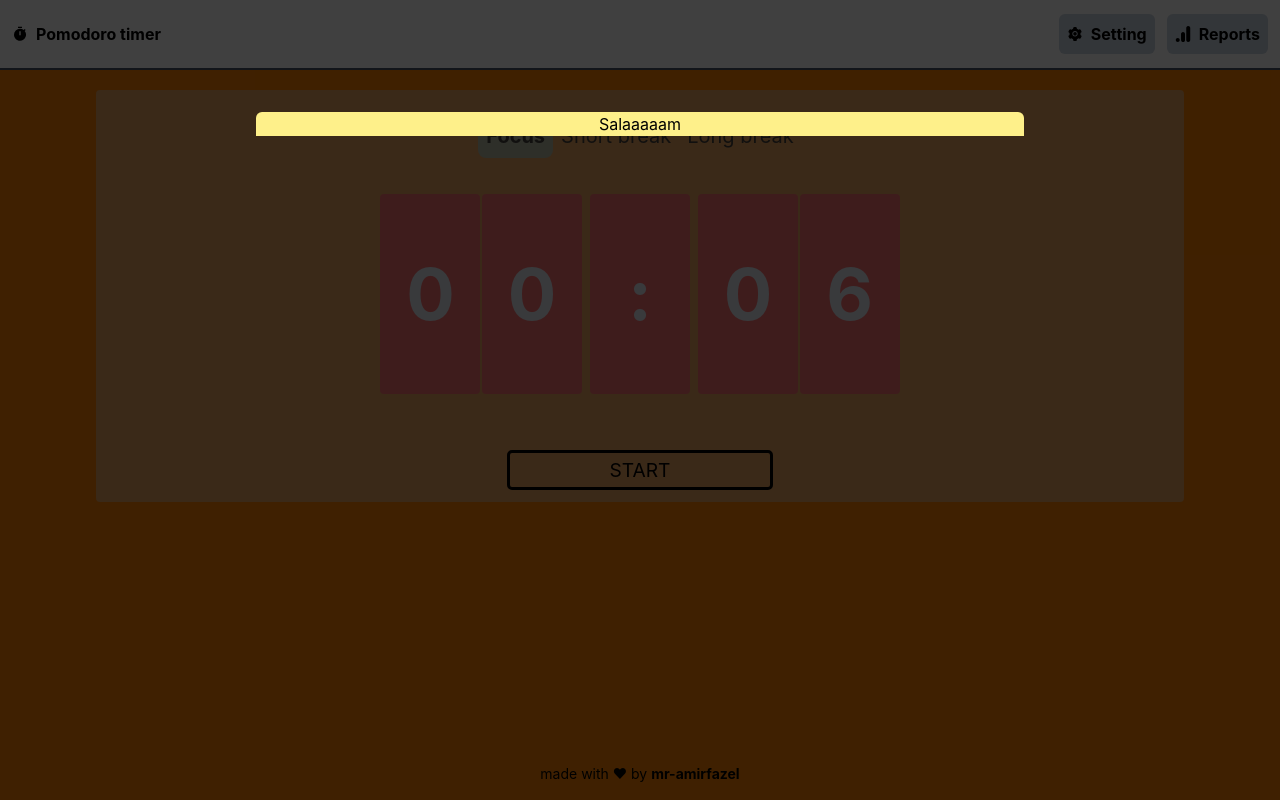
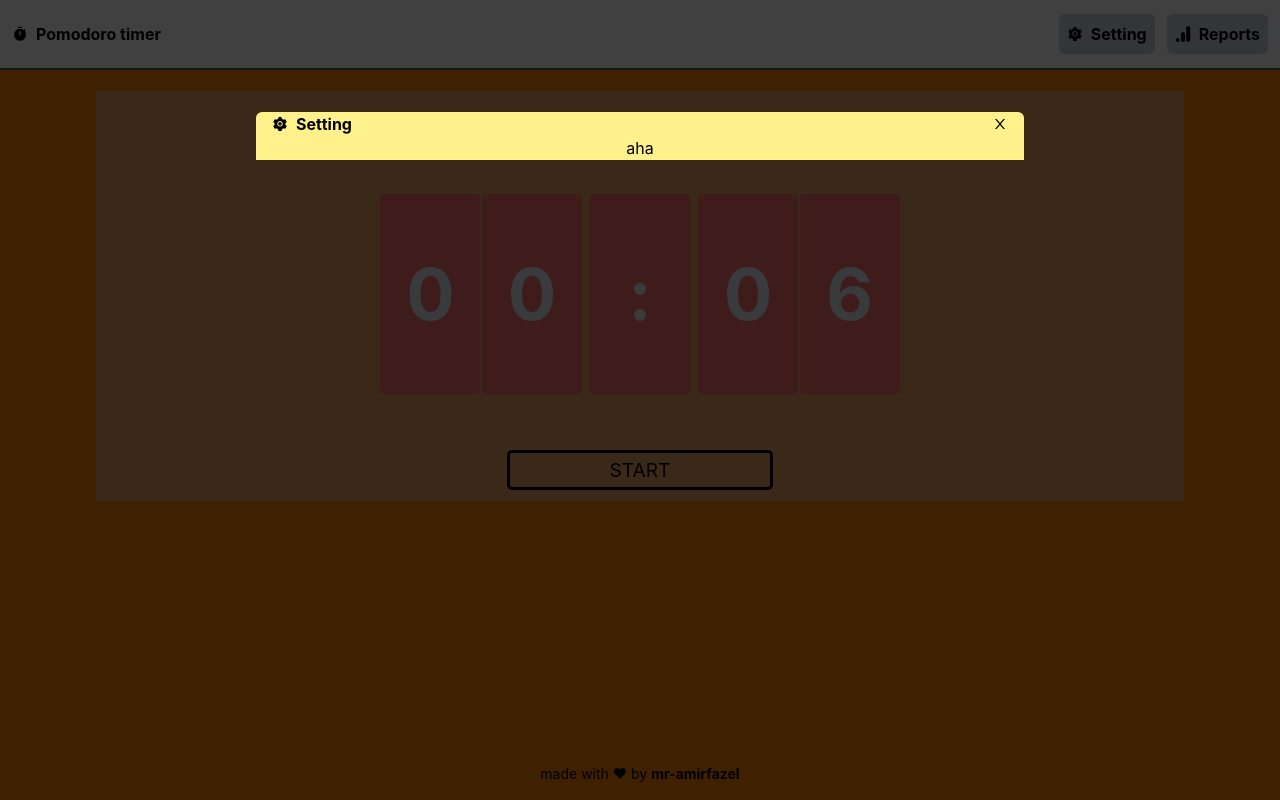
Before and after one commit to mr-amirfazel/pomodoro, a React (Create React App) app: page / in a window 1280 px wide. Built offline with nearby package versions, Linux system fonts and the light colour scheme.

Commit message:
setting modal header

```diff
--- a/src/components/Layout/Header/index.tsx
+++ b/src/components/Layout/Header/index.tsx
@@ -14,7 +14,7 @@ const Header: FC = (): JSX.Element => {
         <Link to='/'>
           <HeaderItem>
            <MdTimer />
-            <h3 className="font-bold text-md hidden md:inline-block">Pomodoro timer</h3>
+          <h3 className="font-bold text-md hidden md:inline-block">Pomodoro timer</h3>
           </HeaderItem>
           </Link>
         {/* header bars */}
--- a/src/components/Modals/SettingModal/index.tsx
+++ b/src/components/Modals/SettingModal/index.tsx
@@ -1,5 +1,6 @@
 import { FC, MouseEventHandler, PropsWithChildren } from "react";
-import classes from './index.module.css';
+import { AiFillSetting, AiOutlineClose } from "react-icons/ai";
+import HeaderItem from "../../Layout/Header/HeaderItem";
 
 interface SettingModalProps extends PropsWithChildren{
     onClose:MouseEventHandler<HTMLDivElement>
@@ -10,8 +11,17 @@ const SettingModal:FC<SettingModalProps> = ({onClose}) => {
     return(
     <>
     <div className='fixed top-0 left-0 w-full h-[100vh] z-10 bg-[#000000bf]' onClick={onClose}/>
-        <div className='fixed top-[14vh] left-[20%] w-[60%] z-40 overflow-y-auto bg-yellow-200 rounded-t-md'>
-           Salaaaaam
+        <div className='fixed top-[14vh] left-[20%] w-[60%] z-40 overflow-y-auto bg-yellow-200 rounded-t-md flex flex-col'>
+        <div className="flex justify-between items-center px-4">
+        <HeaderItem>
+              <AiFillSetting />
+              <h3 className="font-bold text-md hidden md:inline-block">Setting</h3>
+        </HeaderItem>
+        <span className="cursor-pointer" onClick={onClose}>
+            <AiOutlineClose />
+        </span>
+        </div>
+        <p>aha</p>
         </div>
     </>)
 }
```
